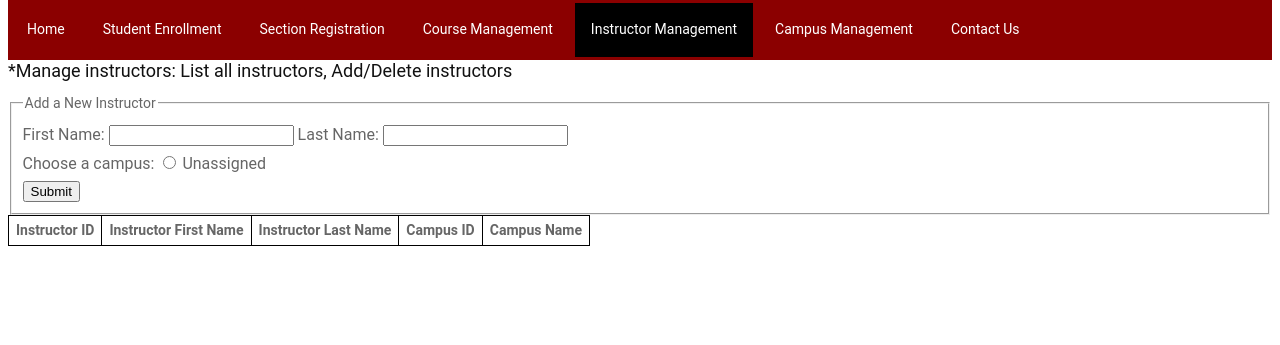
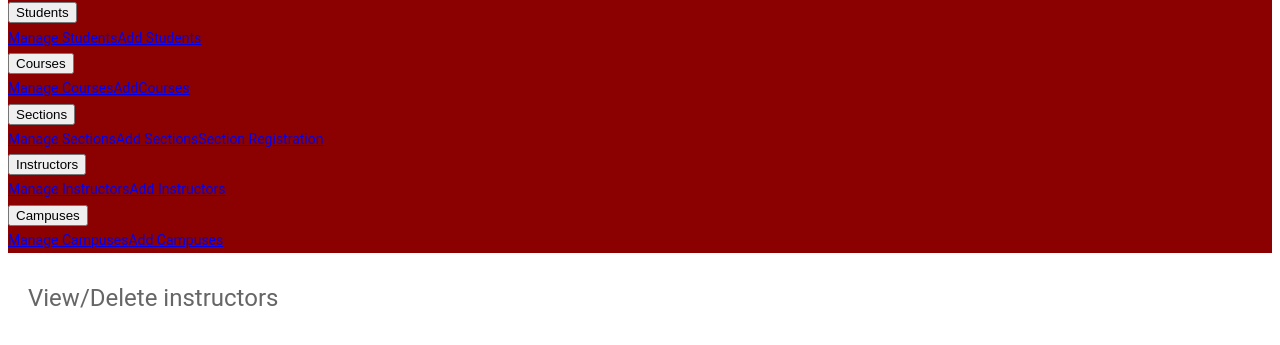
Before and after one commit to lyanita/cs340-project, a Flask app: page /instructors.html in a window 1280 px wide. Shown: the part 83-428 px from the top of the page. Run offline with Flask 2, Linux system fonts and the light colour scheme; data that the repository does not hold is empty; some libraries are stand-ins or nearby versions.

Commit message:
Updated navbar, changed contents to manage instructors only

```diff
--- a/templates/instructors.html
+++ b/templates/instructors.html
@@ -10,45 +10,10 @@
     <!-- Page Header Placeholder-->
     <div id="header"></div>
 
-    <div class="links">
-        <ul class="nav">
-            <li class="link"><a href="index.html">Home</a></li>
-            <li class="link"><a href="students.html">Student Enrollment</a></li>
-            <li class="link"><a href="sections.html">Section Registration</a></li>
-            <li class="link"><a href="courses.html">Course Management</a></li>
-            <li class="link"><a class="active" href="instructors.html">Instructor Management</a></li>
-            <li class="link"><a href="campuses.html">Campus Management</a></li>
-            <li class="link"><a href="contact.html">Contact Us</a></li>
-        </ul>
-    </div>
-    <h4>*Manage instructors: List all instructors, Add/Delete instructors</h4>
-    <!-- Form (Add Instructor) -->
-    <div class="forms">
-        <form method="post">
-            <fieldset>
-                <legend>Add a New Instructor</legend>
-                <label>First Name:
-                    <input type="text" name="instructor_first_name" id="instructor_first_name">
-                </label>
-                <label>Last Name:
-                    <input type="text" name="instructor_last_name" id="instructor_last_name">
-                </label>
-                <br>
-                <label>Choose a campus:</label>
-                {% for campus in campuses %}
-                {% set name = campus.campus_name %}
-                <input type="radio" name="campus_name" id="campus_" +{{name}} value={{name}} required>
-                <label for="campus_" +{{name}}>{{name}}</label>
-                {% endfor %}
-                <input type="radio" name="campus_name" id="campus_null" value="Unassigned">
-                <label for="campus_null">Unassigned</label>
-                <br>
-                <input type="submit" id="instructor_post">
-                <p>{{ post_message }}</p>
-                <p>{{ delete_message }}</p>
-            </fieldset>
-        </form>
-    </div>
+    <!-- navbar placeholder-->
+    <div id="navbar"></div>
+
+    <h3>View/Delete instructors</h3>
 
     <!-- Table -->
     <div id="instructors-container">
@@ -83,6 +48,7 @@
 
     <!-- Javascript -->
     <script src="../static/header.js"></script>
+    <script src="../static/nav.js"></script>
     <script src="../static/footer.js"></script>
 
 </body>
```
